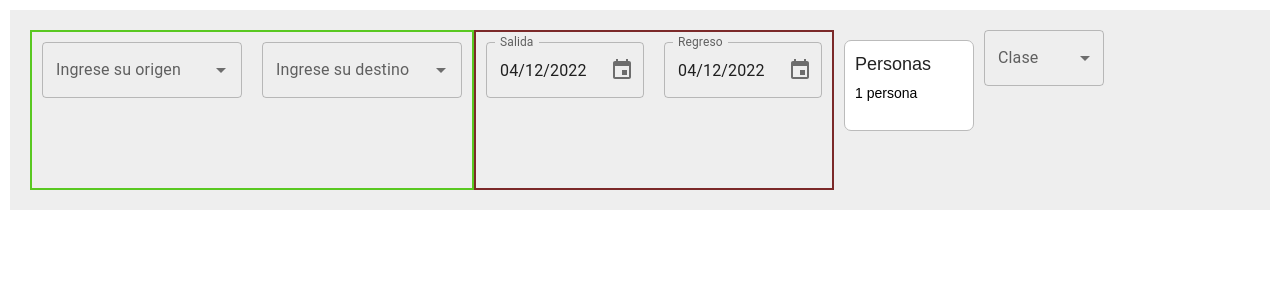
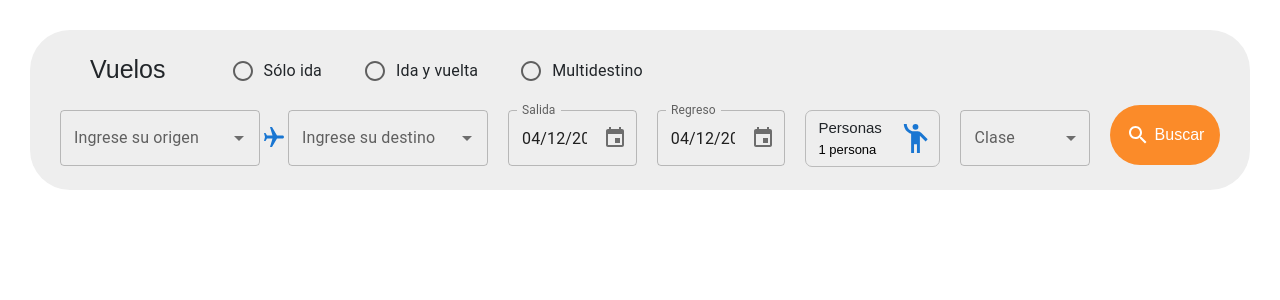
Before and after one commit to agMalek/greelow-buscador, a React (Create React App) app: page / in a window 1280 px wide. Shown: the top 300 px of the page. Built offline with nearby package versions, Linux system fonts and the light colour scheme.

Commit message:
mejorando diseño

```diff
--- a/package.json
+++ b/package.json
@@ -5,6 +5,7 @@
   "dependencies": {
     "@emotion/react": "^11.10.5",
     "@emotion/styled": "^11.10.5",
+    "@mui/icons-material": "^5.10.16",
     "@mui/material": "^5.10.16",
     "@mui/x-date-pickers": "^5.0.9",
     "@testing-library/jest-dom": "^5.16.5",
--- a/src/components/Buscador/Buscador.css
+++ b/src/components/Buscador/Buscador.css
@@ -4,12 +4,20 @@
 }
 
 .contenedor_buscador{
+    background-color: #eee;
+    height: 160px;
+    padding:20px;
+    margin: 30px;
+    border-radius: 40px;
     font-family: Arial, Helvetica, sans-serif;
-    color: #222;
-    background-color: #EEE;
-    height: 200px;
-    padding: 20px;
-    margin: 10px;
+}
+
+.titulo_buscador{
+    font-size: 25px;
+    margin: 0 40px;
+}
+
+.contenedor_inputs_buscador{
     display: flex;
 }
 
@@ -20,14 +28,40 @@
 }
 
 .contenedor_ciudades{
-    border: 2px solid rgb(89, 200, 33);
 }
 
 .contenedor_fechas{
-    border: 2px solid  rgb(123, 41, 41);
     width: 360px;
 }
 
 .campo_ciudad, .campo_fecha{
     margin: 10px;
+    color: #fff;
 }
+
+.origen{
+    margin-right: 2px;
+}
+
+.destino{
+    margin-left: 2px;
+}
+
+.icon_avion{
+    margin-top: 25px;
+    transform: rotate(90deg);
+}
+
+.botonBuscar{
+    background-color: rgb(251, 139, 41);
+    color: #fff;
+    height: 60px;
+    width: 130px;
+    border-radius: 50px;
+    margin: 5px 10px;
+    border: none;
+}
+
+.contenedorSelect{
+    margin: 10px;
+}
--- a/src/components/Buscador/Buscador.js
+++ b/src/components/Buscador/Buscador.js
@@ -4,28 +4,41 @@ import ciudades from '../../files/ciudades'
 import './Buscador.css'
 import CampoPersona from './CampoPersona/CampoPersona';
 import SelectClase from './SelectClase/SelectClase';
+import SearchIcon from '@mui/icons-material/Search';
+import RadioIdaVuelta from './RadioIdaVuelta/RadioIdaVuelta';
+import LocalAirportIcon from '@mui/icons-material/LocalAirport';
+
 
 const Buscador = () => {
-    return(
+    return (
         <div className="contenedor_buscador">
-
+            <div className='d-flex'>
+                <h2 className='titulo_buscador my-1'>Vuelos</h2>
+                <div className='mb-2'>
+                    <RadioIdaVuelta/>
+                </div>
+            </div>
+            <div className='contenedor_inputs_buscador'>
                 {/* INPUTS CIUDADES  */}
                 <div className='contenedor_ciudades'>
-                <div className='campo_ciudad'>
-                    <CampoCiudad opciones={ciudades} label={"Ingrese su origen"}/>
+                    <div className='campo_ciudad origen'>
+                        <CampoCiudad opciones={ciudades} label={"Ingrese su origen"} />
                     </div>
-                <div className='campo_ciudad'>
-                    <CampoCiudad opciones={ciudades} label={"Ingrese su destino"}/>
+
+                    <LocalAirportIcon color="primary" className='icon_avion'/>
+
+                    <div className='campo_ciudad destino'>
+                        <CampoCiudad opciones={ciudades} label={"Ingrese su destino"} />
                     </div>
                 </div>
 
                 {/* INPUTS FECHAS */}
                 <div className='contenedor_fechas'>
                     <div className='campo_fecha'>
-                    <CampoFecha label={'Salida'}/>
+                        <CampoFecha label={'Salida'} />
                     </div>
                     <div className='campo_fecha'>
-                    <CampoFecha label={'Regreso'}/>
+                        <CampoFecha label={'Regreso'} />
                     </div>
                 </div>
 
@@ -35,7 +48,16 @@ const Buscador = () => {
                 </div>
 
                 {/* CLASE */}
-            <SelectClase/>
+                <div className='contenedorSelect'>
+                    <SelectClase />
+                </div>
+
+                {/* BOTON BUSCAR */}
+                {/* <Button className='botonBuscar'  startIcon={<SearchIcon />}>Buscar</Button> */}
+                <button className='botonBuscar'> <SearchIcon /> Buscar</button>
+            </div>
+
+
         </div>
     )
 }
--- a/src/components/Buscador/CampoCiudad/CampoCiudad.css
+++ b/src/components/Buscador/CampoCiudad/CampoCiudad.css
@@ -0,0 +1,3 @@
+.campoCiudadMui{
+    height: 200px;
+}
--- a/src/components/Buscador/CampoCiudad/CampoCiudad.js
+++ b/src/components/Buscador/CampoCiudad/CampoCiudad.js
@@ -9,7 +9,8 @@ const CampoCiudad = ({opciones, label}) => {
                 disablePortal
                 id="combo-box-demo"
                 options={opciones}
-                sx={{ width: 200 }}
+                className="campoCiudadMui"
+                sx={{ width: 200}}
                 renderInput={(params) => <TextField {...params} label={`${label}`} />}
             />
         </div>
--- a/src/components/Buscador/CampoPersona/CampoPersona.css
+++ b/src/components/Buscador/CampoPersona/CampoPersona.css
@@ -1,25 +1,32 @@
 .boton_personas{
-    width: 130px;
+    width: 135px;
     border-radius: 7px;
-    border: .5px solid #bbb;
-    background-color: #fff;
+    border: 1px solid #bbb;
     margin: 10px;
-    padding: 10px;
+    padding: 6px 12px;
+    display: flex;
+}
+
+.boton_personas:hover{
+    cursor: pointer;
+    border: 1px solid #000;
 }
 
 .label_boton{
-    font-size: 18px;
-    margin-bottom: 5px;
+    font-size: 15px;
+    margin-bottom: 0px;
+}
+
+.value_boton{
+    margin-bottom: 0;
 }
 
 .value_boton, .info_label_item {
-    font-size: 14px;
+    font-size: 13px;
 }
 
 .modal_personas{
     background-color: #fff;
-    border: 1px solid red;
-    margin: 10px;
     padding: 10px;
 }
 
--- a/src/components/Buscador/CampoPersona/CampoPersona.js
+++ b/src/components/Buscador/CampoPersona/CampoPersona.js
@@ -1,8 +1,8 @@
 import './CampoPersona.css'
-import {useEffect, useState} from 'react'
+import { useEffect, useState } from 'react'
 import ItemPersona from './ItemPersona/ItemPersona'
-/* import Select from '../Select/Select'
-import Alert from '@mui/material/Alert'; */
+/* import Alert from '@mui/material/Alert'; */
+import EmojiPeopleIcon from '@mui/icons-material/EmojiPeople';
 
 const CampoPersona = () => {
 
@@ -18,10 +18,10 @@ const CampoPersona = () => {
 
 
     useEffect(() => {
-        if(cantMenores > edadMenores.length){
+        if (cantMenores > edadMenores.length) {
             setEdadMenores([...edadMenores, "Sin seleccionar"])
-        }else{
-            setEdadMenores(edadMenores.slice(0, edadMenores.length-1))
+        } else {
+            setEdadMenores(edadMenores.slice(0, edadMenores.length - 1))
         }
     }, [cantMenores])
 
@@ -32,28 +32,33 @@ const CampoPersona = () => {
 
 
     const handleChangeEdadMenor = (value, index) => {
-        setEdadMenores([...edadMenores.slice(0,index), value, ...edadMenores.slice(index+1)])
+        setEdadMenores([...edadMenores.slice(0, index), value, ...edadMenores.slice(index + 1)])
     }
 
     const verificarEdadesMenores = () => {
         const rta = edadMenores.filter(edad => edad === 'Sin seleccionar')
-        if(rta.length !== 0){
+        if (rta.length !== 0) {
             setMostrarWarningEdadesMenores(true)
-        }else{
+        } else {
             setMostrarWarningEdadesMenores(false)
         }
     }
 
-    return(
+    return (
         <>
-            <div className='boton_personas' onClick={() =>setMostrarModal(!mostrarModal) }>
+            <div className='boton_personas' onClick={() => setMostrarModal(!mostrarModal)}>
+                <div>
                     <p className='label_boton'>Personas</p>
                     <p
                         className='value_boton'
-                    style={{"color": (cantAdultos+cantMenores+cantBebes)>cantMaximaReserva || cantBebes>cantAdultos || mostrarWarningEdadesMenores ? "red" : "black"}}
+                        style={{ "color": (cantAdultos + cantMenores + cantBebes) > cantMaximaReserva || cantBebes > cantAdultos || mostrarWarningEdadesMenores ? "red" : "black" }}
                     >
-                    {cantAdultos+cantMenores+cantBebes} {(cantAdultos+cantMenores+cantBebes>1) ? "personas" : "persona"}
+                        {cantAdultos + cantMenores + cantBebes} {(cantAdultos + cantMenores + cantBebes > 1) ? "personas" : "persona"}
                     </p>
+                </div>
+                <div className='my-1 mx-3'>
+                    <EmojiPeopleIcon color="primary" fontSize="large"/>
+                </div>
             </div>
             {
                 mostrarModal ?
@@ -64,8 +69,8 @@ const CampoPersona = () => {
                         <ItemPersona
                             titulo={"Adultos"}
                             desc={"Desde los 18 años"}
-                        preguntaDisabledDescontar={cantAdultos===1}
-                        preguntaDisabledAumentar={cantAdultos>=cantMaximaReserva}
+                            preguntaDisabledDescontar={cantAdultos === 1}
+                            preguntaDisabledAumentar={cantAdultos >= cantMaximaReserva}
                             funcionButton={setCantAdultos}
                             contador={cantAdultos}
                         />
@@ -75,8 +80,8 @@ const CampoPersona = () => {
                         <ItemPersona
                             titulo={"Menores"}
                             desc={"De 2 a 17 años"}
-                        preguntaDisabledDescontar={cantMenores===0}
-                        preguntaDisabledAumentar={cantMenores>=cantMaximaReserva-1}
+                            preguntaDisabledDescontar={cantMenores === 0}
+                            preguntaDisabledAumentar={cantMenores >= cantMaximaReserva - 1}
                             funcionButton={setCantMenores}
                             contador={cantMenores}
                         />
@@ -88,9 +93,9 @@ const CampoPersona = () => {
                                         className='selectPersona d-flex'
                                         defaultValue={edad}
                                         key={index}
-                                    onChange={(SyntheticEvent)=>handleChangeEdadMenor(SyntheticEvent.target.value, index)}
+                                        onChange={(SyntheticEvent) => handleChangeEdadMenor(SyntheticEvent.target.value, index)}
                                     >
-                                    <option className='optionSelect' value={"Sin seleccionar"}>Seleccione la edad del {index+1}° menor</option>
+                                        <option className='optionSelect' value={"Sin seleccionar"}>Seleccione la edad del {index + 1}° menor</option>
                                         <option className='optionSelect' value={"Ninio"}>Entre 2 y 11 años</option>
                                         <option className='optionSelect' value={"Adolescente"}>Entre 11 y 17 años</option>
                                     </select>
@@ -104,8 +109,8 @@ const CampoPersona = () => {
                         <ItemPersona
                             titulo={"Bebes"}
                             desc={"Menor de 2 años"}
-                        preguntaDisabledDescontar={cantBebes===0}
-                        preguntaDisabledAumentar={cantBebes>=cantMaximaReserva-1}
+                            preguntaDisabledDescontar={cantBebes === 0}
+                            preguntaDisabledAumentar={cantBebes >= cantMaximaReserva - 1}
                             funcionButton={setCantBebes}
                             contador={cantBebes}
 
@@ -113,13 +118,13 @@ const CampoPersona = () => {
 
                         <hr />
                         {
-                        (cantAdultos+cantMenores+cantBebes)>cantMaximaReserva ?
+                            (cantAdultos + cantMenores + cantBebes) > cantMaximaReserva ?
                                 //<Alert className='warningPersona' severity="error">El máximo de reservas es de {cantMaximaReserva} personas</Alert>
                                 <p className='warningPersona'>*El máximo de reservas es de {cantMaximaReserva} personas</p>
                                 : ""
                         }
                         {
-                        cantBebes>cantAdultos ?
+                            cantBebes > cantAdultos ?
                                 //<Alert className='warningPersona' severity="error">No pueden haber mas bebes que adultos</Alert>
                                 <p className='warningPersona'>*No pueden haber mas bebes que adultos</p>
                                 : ""
@@ -132,9 +137,9 @@ const CampoPersona = () => {
                         }
                         <div className='d-flex justify-content-center'>
                             <button
-                            disabled={(cantAdultos+cantMenores+cantBebes)>cantMaximaReserva || cantBebes>cantAdultos || mostrarWarningEdadesMenores}
+                                disabled={(cantAdultos + cantMenores + cantBebes) > cantMaximaReserva || cantBebes > cantAdultos || mostrarWarningEdadesMenores}
                                 className='btn btn-info botonListo'
-                            onClick={() =>setMostrarModal(!mostrarModal) }
+                                onClick={() => setMostrarModal(!mostrarModal)}
                             >Listo</button>
                         </div>
                     </div>
@@ -148,40 +153,3 @@ const CampoPersona = () => {
 
 
 export default CampoPersona;
-
-/*
-
-limitar entre 0 y 9 cada boton
-y limitar tambien la suma total a 9 // warning
-
-con menores mostrar x cant  de selects para seleccion de edad del menor
-// warning de campo obligatorio al no especificar
-
-con bebes mostar warning si hay mas bebes que adultos
-
-bloquear boton si hay warnings
-
-*/
-
-
-
-
-                                {/* <Select
-                                    key={index}
-                                    defaultValue={edad}
-                                    handleChange={handleChangeEdadMenor}
-                                    values={[
-                                        {
-                                            value:"Sin seleccionar",
-                                            desc: "Sin seleccionar"
-                                        },
-                                        {
-                                            value:"Ninio",
-                                            desc: "Entre 2 y 11 años"
-                                        },
-                                        {
-                                            value:"Adolescente",
-                                            desc: "Entre 11 y 17 años"
-                                        }
-                                        ]}
-                                /> */}
--- /dev/null
+++ b/src/components/Buscador/RadioIdaVuelta/RadioIdaVuelta.js
@@ -0,0 +1,21 @@
+import {Radio, RadioGroup, FormControlLabel, FormControl} from '@mui/material';
+
+
+const RadioIdaVuelta = () => {
+  return (
+    <FormControl>
+      <RadioGroup
+        aria-labelledby="demo-radio-buttons-group-label"
+        defaultValue="female"
+        name="radio-buttons-group"
+        row={true}
+      >
+        <FormControlLabel className='mx-3' value="ida" control={<Radio />} label="Sólo ida" />
+        <FormControlLabel className='mx-3' value="idaYVuelta" control={<Radio />} label="Ida y vuelta" />
+        <FormControlLabel className='mx-3' value="Multidestino" control={<Radio />} label="Multidestino" />
+      </RadioGroup>
+    </FormControl>
+  );
+}
+
+export default RadioIdaVuelta;
--- a/src/components/Buscador/SelectClase/SelectClase.js
+++ b/src/components/Buscador/SelectClase/SelectClase.js
@@ -13,7 +13,7 @@ const SelectClase = () => {
   };
 
   return (
-    <Box sx={{ minWidth: 120 }}>
+    <Box sx={{ width: 130 }}>
       <FormControl fullWidth>
         <InputLabel id="demo-simple-select-label">Clase</InputLabel>
         <Select
```
Also changed, not shown: src/components/Buscador/RadioIdaVuelta/RadioIdaVuelta.css (added), src/components/Buscador/SelectClase/SelectClase.css (added), 1 other file (tests, documents, lock files or other folders). Lines whose indentation alone changed are shown as unchanged.
